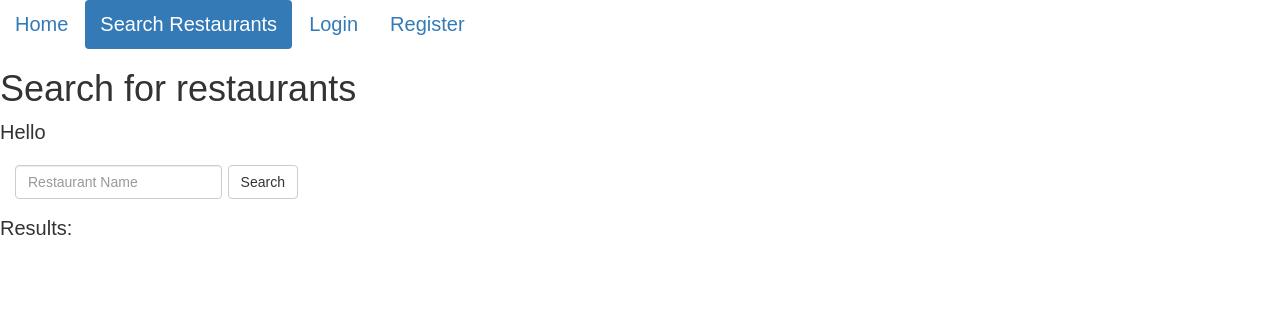
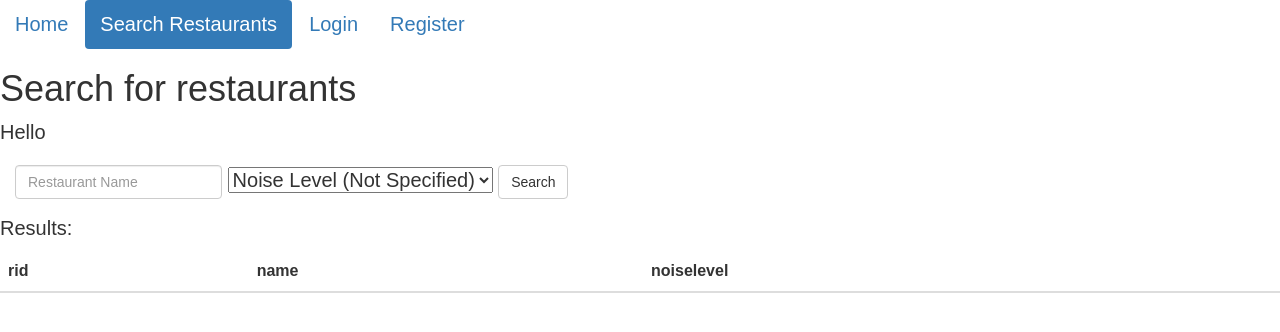
Before and after one commit to SicilyZzz/database-project-1, a Flask app: template templates/search_restaurants.html in a window 1280 px wide. Shown: the top 332 px of the page. Run offline with Flask 2, Linux system fonts and the light colour scheme; the template is opened without the code that fills it, so the values that code supplies are empty; parts of the project's set-up code (start-up, migrations or seed data) failed here and were passed over; some libraries are stand-ins or nearby versions.

Commit message:
restaurant noiselevel

```diff
--- a/server.py
+++ b/server.py
@@ -261,32 +261,54 @@ def search_restaurants_act():
     print(request.args)
 
     restaurants={}
-    restaurants['r_name'] = request.form['r_name']
+    # restaurants['r_name'] = request.form['r_name']
+
     # restaurants['password'] = request.form['password']
+
+    # print(request.form['noiselevel'])
+    results = []
+    sql="SELECT * FROM restaurants "
+    flag=False
+    colnames=['r_name', 'noiselevel']#, 'smoking', 'dogsallowed', 'hastv', 'accepts_credit_cards', 'goodforkids', 'alcohol', 'wifi', 'stars']#, 'dessert', 'latenight', ]
+
+    for col in colnames:
+        if col in request.form:
+            restaurants[col]=request.form[col]
+    for col in colnames:
+        print(sql)
+        if col in restaurants and restaurants[col]!="Not Specified":
+            sp=""
+            if type(restaurants[col])==type(""):
+                sp="'"
+            if not flag:
+                sql=sql+" WHERE "
+                flag=True
+                sql=sql+col+"="+sp+restaurants[col]+sp
+            else:
+                sql=sql+"AND "+col+"="+sp+restaurants[col]+sp
+
     print(restaurants)
-    names = []
-    if restaurants['r_name']:
-        cursor = g.conn.execute("SELECT * FROM restaurants WHERE r_name=%(r_name)s", restaurants)
-        for result in cursor:
-            names.append(result)
-            # names.append(result['r_name'])  # can also be accessed using result[0]
-        cursor.close()
+    cursor = g.conn.execute(sql)
+    for result in cursor:
+        results.append(result)
+        # names.append(result['r_name'])  # can also be accessed using result[0]
+    cursor.close()
 
 
 
 
     # return redirect('/search_restaurants')
-    return search_restaurants(names)
+    return search_restaurants(results)
     # return render_template("search_restaurants.html", **context)
 @app.route('/search_restaurants')
-def search_restaurants(names=None):
+def search_restaurants(results=None):
 
     username="guest"
     if session.get('logged_in'):
         username=session['u_name']
 
     # context = dict(username=username)
-    context = dict(data = names, username=username)
+    context = dict(data = results, username=username)
 
   #
   # render_template looks in the templates/ folder for files.
--- a/templates/search_restaurants.html
+++ b/templates/search_restaurants.html
@@ -40,6 +40,14 @@
   <div class="form-group">
     <input type="text" class="form-control" placeholder="Restaurant Name" name="r_name">
   </div>
+  <select name="noiselevel">
+    <option value="Not Specified" selected>Noise Level (Not Specified)</option>
+    <option value="NULL">Null</option>
+    <option value="average">average</option>
+    <option value="quiet">quiet</option>
+    <option value="loud">loud</option>
+  </select>
+
   <button type="submit" class="btn btn-default">Search</button>
 </form>
 <br><br>
@@ -51,11 +59,26 @@
 
   {% if data != None %}
     <div>{{data}}</div>
-    <div>
-      {% for n in data %}
-      <div>{{n.r_name}}</div>
-      {% endfor %}
-    </div>
+    <table class="table">
+      <thead>
+        <tr>
+          <th scope="col">rid</th>
+          <th scope="col">name</th>
+          <th scope="col">noiselevel</th>
+          <!-- <th scope="col">Handle</th> -->
+        </tr>
+      </thead>
+      <tbody>
+
+        {% for n in data %}
+        <tr>
+          <th scope="row">{{n.rid}}</th>
+          <td>{{n.r_name}}</td>
+          <td>{{n.noiselevel}}</td>
+        </tr>
+        {% endfor %}
+      </tbody>
+    </table>
   {% endif %}
 </body>
 
```
